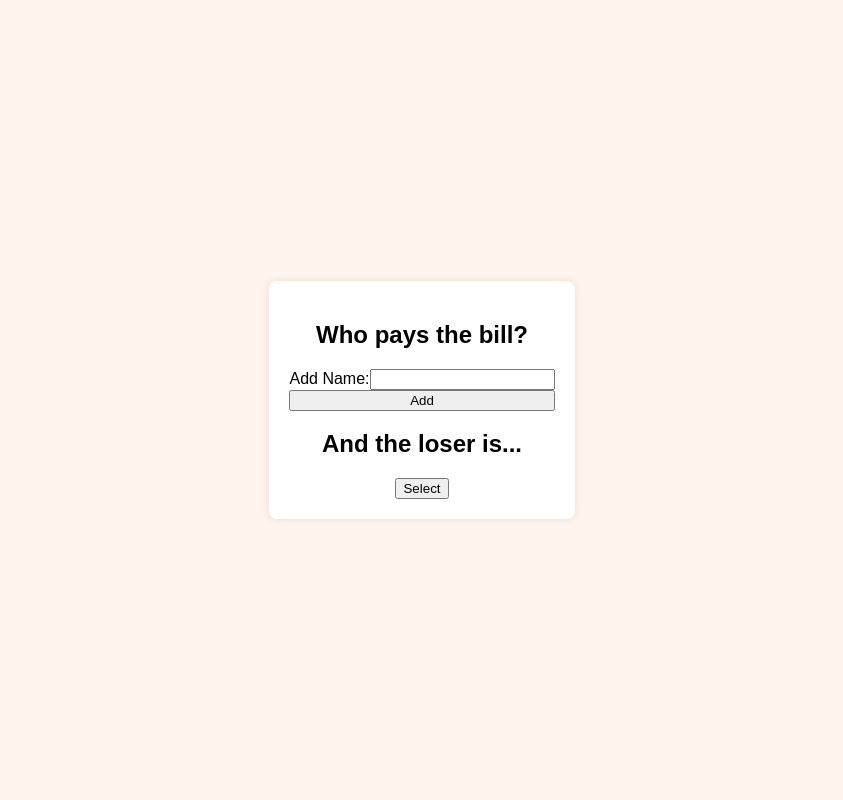
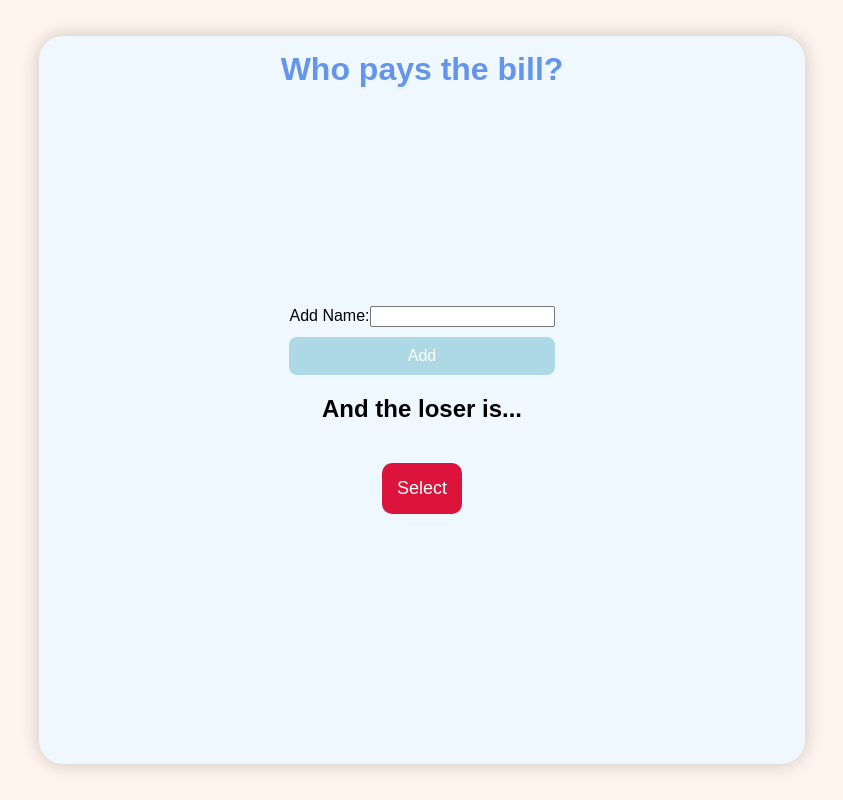
Before and after one commit to TheCyberFlash/stjag-who-pays-the-bill, a React (Create React App) app in the folder split-buddy/: page / in a window 1280 px wide. Shown: the whole page, without its empty margins (218-1061 px from the left). Built offline with nearby package versions, Linux system fonts and the light colour scheme.

Commit message:
Styling Update
more to come later..

```diff
--- a/split-buddy/src/App.js
+++ b/split-buddy/src/App.js
@@ -10,6 +10,8 @@ function App() {
   return (
     <div className="container">
       {/* <h1>..Hello World..</h1> */}
+      <h1 className="main-title">Who pays the bill?</h1>
+
       <NameList />
       <Loser names={names} />
     </div>
--- a/split-buddy/src/components/NameList.js
+++ b/split-buddy/src/components/NameList.js
@@ -15,7 +15,6 @@ const NameList = () => {
 
     return (
         <div className="name-list-container">
-            <h2>Who pays the bill?</h2>
             <form>
                 <label>
                     Add Name:
--- a/split-buddy/src/index.css
+++ b/split-buddy/src/index.css
@@ -11,20 +11,22 @@ body {
 
 .container {
   text-align: center;
-  padding: 20px;
-  background-color: #fff;
-  border-radius: 8px;
-  box-shadow: 0 0 10px rgba(0, 0, 0, 0.1);
+  padding: 250px;
+  background-color: #f0f8ff;
+  border-radius: 24px;
+  box-shadow: 0 0 20px rgba(0, 0, 0, 0.2);
+  position: relative;
 }
 
-h1 {
+.main-title {
   margin: 0;
+  margin-top: 15px !important;
   padding: 0;
-  color: #777;
-}
-
-.name-list-container, .loser-container {
-  text-align: center;
+  color:cornflowerblue;
+  position: absolute;
+  top: 0;
+  left: 50%;
+  transform: translate(-50%);
 }
 
 form {
@@ -32,3 +34,55 @@ form {
   display: flex;
   flex-direction: column;
 }
+
+button {
+  background-color: #add8e6;
+  color: white;
+  border: none;
+  padding: 10px;
+  text-align: center;
+  text-decoration: none;
+  display: inline-block;
+  font-size: 16px;
+  cursor: pointer;
+  border-radius: 8px;
+  margin-top: 10px;
+}
+
+button:hover {
+  background-color: #87ceeb;
+}
+
+ul {
+  list-style-type: none;
+  padding: 0;
+
+}
+
+.name-list-container, .loser-container {
+  text-align: center;
+}
+
+.loser-container button {
+  background-color: crimson;
+  color: white;
+  border: none;
+  padding: 15px;
+  text-align: center;
+  text-decoration: none;
+  display: inline-block;
+  font-size: 18px;
+  cursor: pointer;
+  border-radius: 10px;
+  margin-top: 20px;
+}
+
+.loser-container button:hover {
+  background-color: #ff6347;
+}
+
+.loser-container p {
+  font-size: 20px;
+  font-weight: bold;
+  color: crimson;
+}
```
